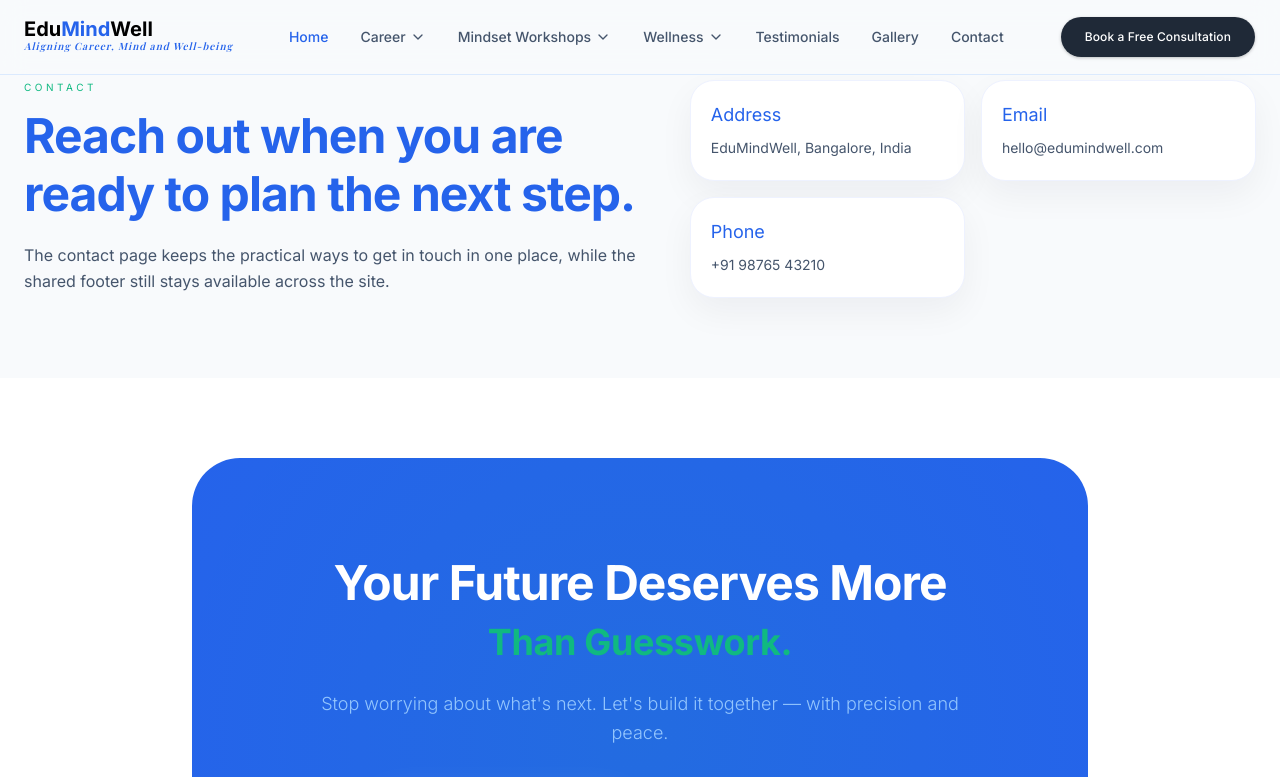
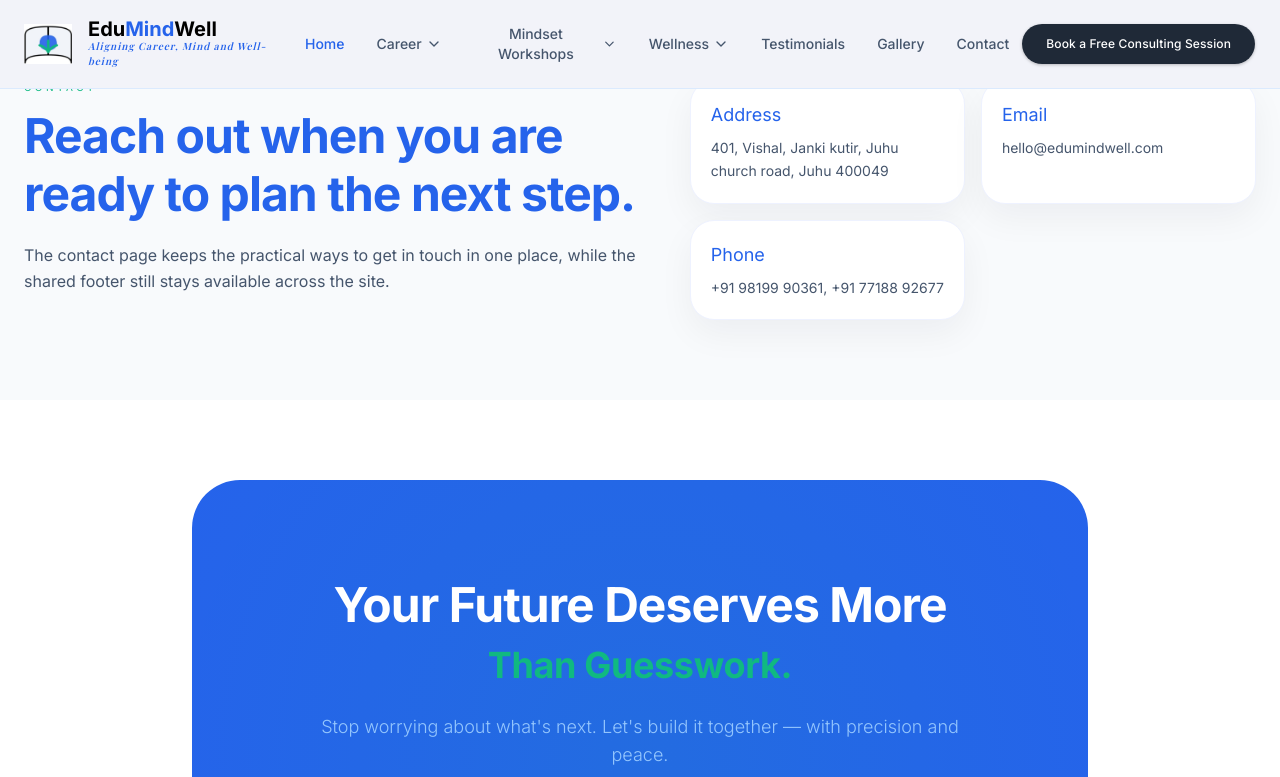
Before and after one commit to cooldude0786/EduMindWell, a Next.js app: page /contact in a window 1280 px wide. Shown: the top 777 px of the page. Built offline with nearby package versions, Linux system fonts and the light colour scheme.

Commit message:
added logo and link the app

```diff
--- a/app/(public)/contact/page.tsx
+++ b/app/(public)/contact/page.tsx
@@ -4,7 +4,7 @@ import { PublicPageShell } from '@/components/landing/PublicPageShell'
 const contactFeatures = [
   {
     title: 'Address',
-    description: 'EduMindWell, Bangalore, India',
+    description: '401, Vishal, Janki kutir, Juhu church road, Juhu 400049',
   },
   {
     title: 'Email',
@@ -12,7 +12,7 @@ const contactFeatures = [
   },
   {
     title: 'Phone',
-    description: '+91 98765 43210',
+    description: '+91 98199 90361, +91 77188 92677',
   },
 ]
 
--- a/app/globals.css
+++ b/app/globals.css
@@ -135,9 +135,8 @@
     top: 0;
     z-index: 50;
     width: 100%;
-    background: rgba(248, 250, 252, 0.82);
+    background: #f2f3f9;
     border-bottom: 1px solid #dbeafe;
-    backdrop-filter: blur(12px);
     transition: box-shadow 300ms;
   }
 
--- a/components/landing/Footer.tsx
+++ b/components/landing/Footer.tsx
@@ -14,7 +14,7 @@ const contactItems = [
   {
     icon: MapPinIcon,
     label: 'Address',
-    value: 'EduMindWell, Bangalore, India',
+    value: '401, Vishal, Janki kutir, Juhu church road, Juhu 400049',
   },
   {
     icon: Mail01Icon,
@@ -24,7 +24,7 @@ const contactItems = [
   {
     icon: TelephoneIcon,
     label: 'Phone',
-    value: '+91 98765 43210',
+    value: '+91 98199 90361, +91 77188 92677',
   },
 ]
 
--- a/components/landing/FreeConsultationDialog.tsx
+++ b/components/landing/FreeConsultationDialog.tsx
@@ -98,10 +98,10 @@ export function FreeConsultationDialog({
       <DialogContent className="sm:max-w-[460px] rounded-2xl border border-slate-200 bg-white p-6 text-slate-900 shadow-[0_24px_60px_rgba(15,23,42,0.24)]">
         <DialogHeader className="space-y-2">
           <DialogTitle className="text-left text-2xl font-bold text-slate-900">
-            Book a Free Consultation
+            Book a Free Consulting Session
           </DialogTitle>
           <DialogDescription className="text-left text-sm leading-relaxed text-slate-600">
-            Share your phone number and email and we&apos;ll save your request in the dashboard.
+            Share your phone number and email and we&apos;ll save your request in the dashboard so we can follow up with a free consulting session and consultation-related guidance.
           </DialogDescription>
         </DialogHeader>
 
--- a/components/landing/Navbar.tsx
+++ b/components/landing/Navbar.tsx
@@ -226,6 +226,14 @@ export function Navbar() {
       <div className="max-w-7xl mx-auto px-6" tabIndex={-1}>
         <div className="flex items-center justify-between py-4">
           {/* Brand */}
+          <div className="flex items-center gap-4">
+            <Image
+              src="/brandLogo.png"
+              alt="EduMindWell logo"
+              width={48}
+              height={48}
+              className="h-12 w-12 object-contain"
+            />
             <div className="flex flex-col">
               <span className="text-xl font-bold leading-none">
                 <span className="text-black">Edu</span>
@@ -235,6 +243,7 @@ export function Navbar() {
               <span className="font-slogan text-[10px] tracking-widest text-primary">
                 Aligning Career, Mind and Well-being
               </span>
+            </div>
           </div>
 
           {/* Desktop Menu */}
@@ -366,7 +375,7 @@ export function Navbar() {
               className="hidden md:inline-flex h-auto cursor-pointer bg-on-tertiary-container rounded-full px-6 py-2.5 text-button font-button shadow-sm transition-all duration-150 hover:-translate-y-0.5 hover:scale-[0.98] hover:bg-primary"
               style={{ color: '#ffffff' }}
             >
-              Book a Free Consultation
+              Book a Free Consulting Session
             </Button>
 
             {/* Mobile Menu Button */}
@@ -487,7 +496,7 @@ export function Navbar() {
             onClick={handleConsultationClick}
             className="mt-4 w-full h-auto rounded-full bg-on-tertiary-container px-6 py-3 text-button font-button text-white transition-all duration-200 hover:-translate-y-0.5 hover:scale-[0.99] hover:bg-primary"
           >
-            Book a Free Consultation
+            Book a Free Consulting Session
           </Button>
         </div>
       )}
--- a/components/landing/ThreePillars.tsx
+++ b/components/landing/ThreePillars.tsx
@@ -14,6 +14,7 @@ interface PillarCardProps {
   color: 'primary' | 'secondary' | 'on-tertiary-container'
   description: string
   linkText: string
+  href?: string
 }
 
 function PillarCard({
@@ -22,6 +23,7 @@ function PillarCard({
   color,
   description,
   linkText,
+  href,
 }: PillarCardProps) {
   const IconComponent = iconMap[icon]
   const colorClasses = {
@@ -47,7 +49,9 @@ function PillarCard({
       <h3 className={`font-h3 text-h3 ${textColors[color]} mb-4`}>{title}</h3>
       <p className="text-body-md text-on-surface-variant mb-6">{description}</p>
       <a
-        href="#"
+        href={href ?? '#'}
+        target={href ? '_blank' : undefined}
+        rel={href ? 'noreferrer noopener' : undefined}
         className={`${textColors[color]} font-bold inline-flex items-center gap-2 hover:gap-3 transition-all`}
       >
         {linkText} <ArrowRight className="w-4 h-4" />
@@ -80,6 +84,7 @@ export function ThreePillars() {
               color={pillar.color}
               description={pillar.description}
               linkText={pillar.linkText}
+              href={pillar.href}
             />
           ))}
         </div>
--- a/components/landing/WellnessSection.tsx
+++ b/components/landing/WellnessSection.tsx
@@ -1,6 +1,7 @@
 import Image from 'next/image'
 import type { LucideIcon } from 'lucide-react'
 import { Heart, PlayCircle, QrCode, Sparkles, Users } from 'lucide-react'
+import { MIRACLE_X_APP_URL } from '@/lib/landing-constants'
 
 type WellnessVariant = '1' | '2' | '3' | '4'
 
@@ -332,6 +333,14 @@ export function WellnessSection({ variant = '1' }: WellnessSectionProps) {
                 <p className="mt-1 text-sm text-white">
                   Scan the QR code to explore the MiracleX app experience.
                 </p>
+                <a
+                  href={MIRACLE_X_APP_URL}
+                  target="_blank"
+                  rel="noreferrer noopener"
+                  className="mt-4 inline-flex items-center rounded-full bg-white px-4 py-3 text-sm font-semibold text-slate-900 transition hover:bg-slate-100"
+                >
+                  Open MiracleX in Play Store
+                </a>
               </div>
             </div>
           </div>
--- a/lib/landing-constants.ts
+++ b/lib/landing-constants.ts
@@ -85,6 +85,9 @@ export const PARENT_DIALOGUE = [
 ]
 
 // THREE PILLARS SECTION
+export const MIRACLE_X_APP_URL =
+  'https://play.google.com/store/apps/details?id=com.miraclesx.app&pcampaignid=web_share'
+
 export const PILLARS: PillarCard[] = [
   {
     icon: 'route',
@@ -109,6 +112,7 @@ export const PILLARS: PillarCard[] = [
     description:
       'Holistic wellness programs and the MiraclesX App — your daily companion for focus, calm, and subconscious transformation.',
     linkText: 'Discover MiraclesX',
+    href: MIRACLE_X_APP_URL,
   },
 ]
 
@@ -265,9 +269,9 @@ export const FAQ_ITEMS: FAQItem[] = [
   },
   {
     id: 'q8',
-    question: 'Is the first session really free?',
+    question: 'Is the first consulting session really free?',
     answer:
-      'Yes. The first 30-minute discovery call is completely free with no commitment required. It is simply a conversation to understand your situation and see if EduMindWell is the right fit.',
+      'Yes. The first 30-minute consulting session is completely free with no commitment required. It is meant to give you consultation-related guidance, understand your situation, and see if EduMindWell is the right fit.',
   },
 ]
 
@@ -277,7 +281,7 @@ export const CTA_BANNER = {
   subheadline: 'Than Guesswork.',
   description:
     "Stop worrying about what's next. Let's build it together — with precision and peace.",
-  primaryBtn: 'Book a Free Consultation',
+  primaryBtn: 'Book a Free Consulting Session',
   secondaryBtn: 'Join Whatsapp Group',
   trustSignals: [
     { icon: 'CheckCircle', text: 'Certified Counsellors' },
--- a/lib/landing-types.ts
+++ b/lib/landing-types.ts
@@ -26,6 +26,7 @@ export interface PillarCard {
   color: 'primary' | 'secondary' | 'on-tertiary-container'
   description: string
   linkText: string
+  href?: string
 }
 
 export interface CareerStep {
```
Also changed, not shown: public/brandLogo.png (added). Lines whose indentation alone changed are shown as unchanged.
